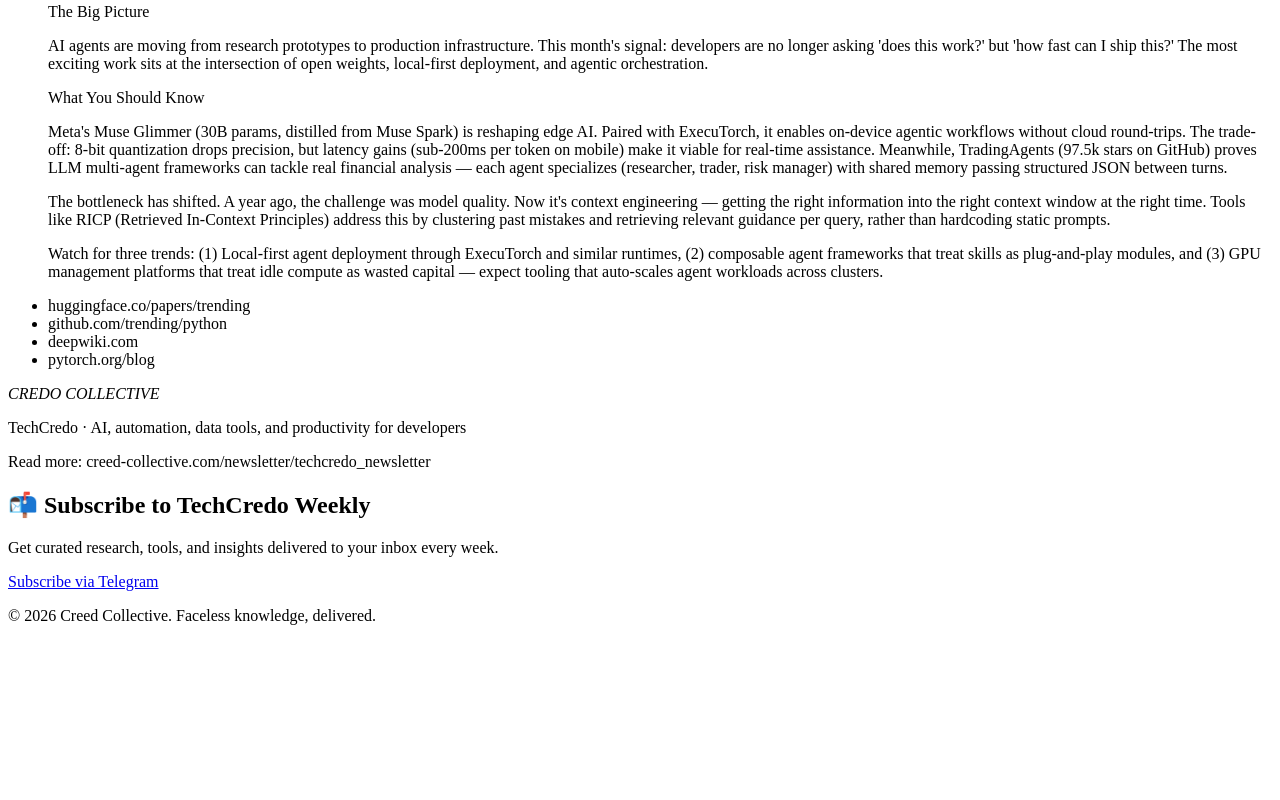
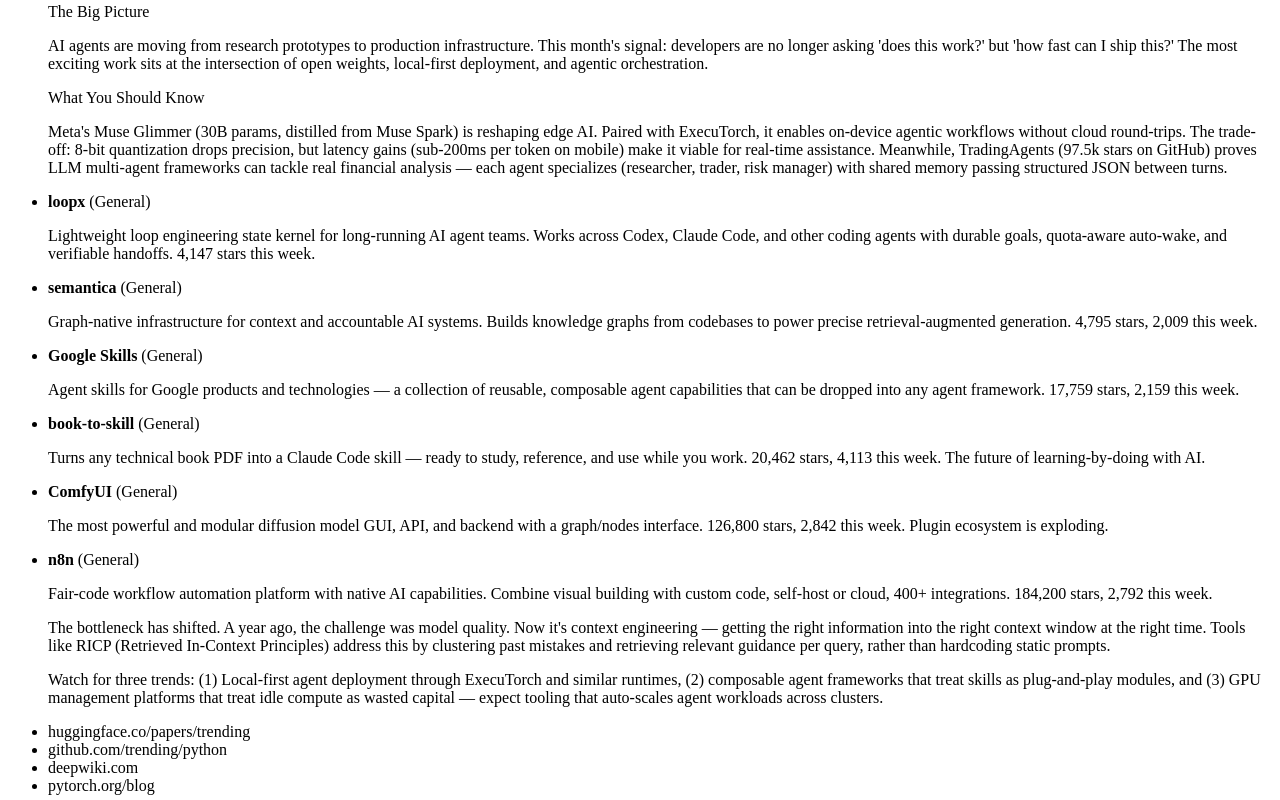
Before and after one commit to binarics/websites, a website: page newsletter/techcredo_newsletter_20260811_212430.html in a window 1280 px wide. Shown: the part 404-1204 px from the top of the page. Before the commit the page ends 1045 px from the top, so only its background shows below. Drawn offline with Linux system fonts and the light colour scheme.

Commit message:
Complete overhaul: Real curated content from HF Papers, GitHub Trending, IAIP, Behance. Fixed CSS double-brace rendering and bullet point parsing. All 4 newsletters now contain relevant tools, insights, and research for each audience.

```diff
--- a/newsletter/techcredo_newsletter_20260811_211752.html
+++ b/newsletter/techcredo_newsletter_20260811_212430.html
@@ -147,6 +147,18 @@
 <p>AI agents are moving from research prototypes to production infrastructure. This month's signal: developers are no longer asking 'does this work?' but 'how fast can I ship this?' The most exciting work sits at the intersection of open weights, local-first deployment, and agentic orchestration.</p>
 <p>What You Should Know</p>
 <p>Meta's Muse Glimmer (30B params, distilled from Muse Spark) is reshaping edge AI. Paired with ExecuTorch, it enables on-device agentic workflows without cloud round-trips. The trade-off: 8-bit quantization drops precision, but latency gains (sub-200ms per token on mobile) make it viable for real-time assistance. Meanwhile, TradingAgents (97.5k stars on GitHub) proves LLM multi-agent frameworks can tackle real financial analysis — each agent specializes (researcher, trader, risk manager) with shared memory passing structured JSON between turns.</p>
+<li><strong>loopx</strong> (General)</li>
+<p>Lightweight loop engineering state kernel for long-running AI agent teams. Works across Codex, Claude Code, and other coding agents with durable goals, quota-aware auto-wake, and verifiable handoffs. 4,147 stars this week.</p>
+<li><strong>semantica</strong> (General)</li>
+<p>Graph-native infrastructure for context and accountable AI systems. Builds knowledge graphs from codebases to power precise retrieval-augmented generation. 4,795 stars, 2,009 this week.</p>
+<li><strong>Google Skills</strong> (General)</li>
+<p>Agent skills for Google products and technologies — a collection of reusable, composable agent capabilities that can be dropped into any agent framework. 17,759 stars, 2,159 this week.</p>
+<li><strong>book-to-skill</strong> (General)</li>
+<p>Turns any technical book PDF into a Claude Code skill — ready to study, reference, and use while you work. 20,462 stars, 4,113 this week. The future of learning-by-doing with AI.</p>
+<li><strong>ComfyUI</strong> (General)</li>
+<p>The most powerful and modular diffusion model GUI, API, and backend with a graph/nodes interface. 126,800 stars, 2,842 this week. Plugin ecosystem is exploding.</p>
+<li><strong>n8n</strong> (General)</li>
+<p>Fair-code workflow automation platform with native AI capabilities. Combine visual building with custom code, self-host or cloud, 400+ integrations. 184,200 stars, 2,792 this week.</p>
 <p>The bottleneck has shifted. A year ago, the challenge was model quality. Now it's context engineering — getting the right information into the right context window at the right time. Tools like RICP (Retrieved In-Context Principles) address this by clustering past mistakes and retrieving relevant guidance per query, rather than hardcoding static prompts.</p>
 <p>Watch for three trends: (1) Local-first agent deployment through ExecuTorch and similar runtimes, (2) composable agent frameworks that treat skills as plug-and-play modules, and (3) GPU management platforms that treat idle compute as wasted capital — expect tooling that auto-scales agent workloads across clusters.</p>
 <li>huggingface.co/papers/trending</li>
```
Also changed, not shown: newsletter/index.html (+4 -4 lines), newsletter/datacredo_newsletter_20260811_212430.html (renamed from newsletter/datacredo_newsletter_20260811_211752.html), newsletter/designcredo_newsletter_20260811_212430.html (renamed from newsletter/designcredo_newsletter_20260811_211752.html), newsletter/muslimcredo_newsletter_20260811_212430.html (renamed from newsletter/muslimcredo_newsletter_20260811_211752.html).
